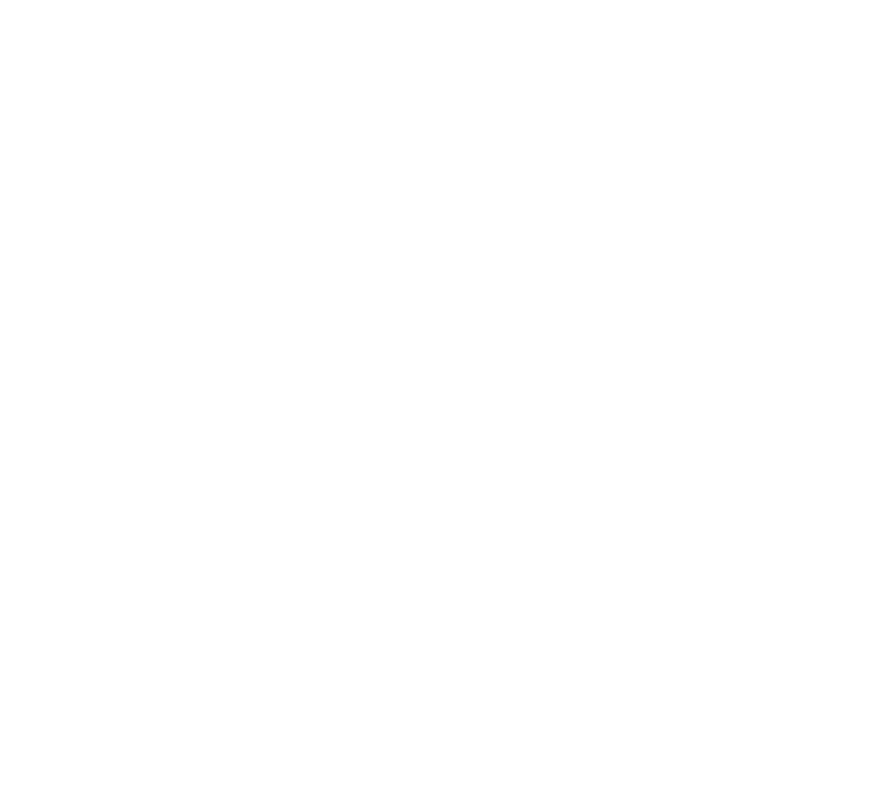
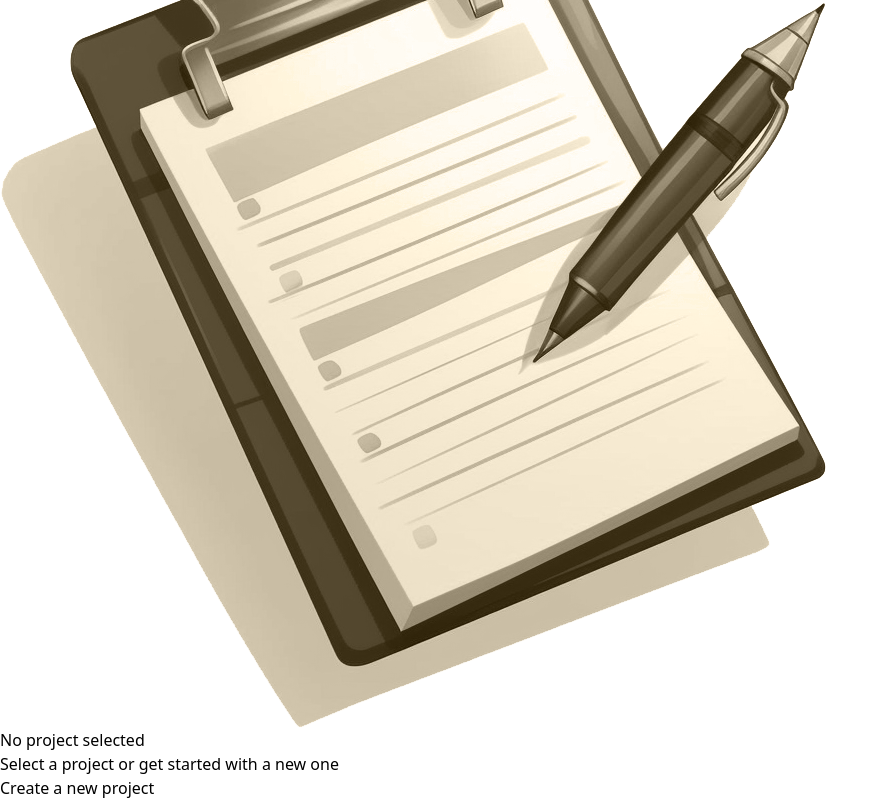
Before and after one commit to MiloszWrobel/Project-Managment-Website-Revisit, a React (Vite) app: page / in a window 1280 px wide. Shown: the part 175-975 px from the top of the page, without its empty margins (0-889 px from the left). Before the commit the page ends 800 px from the top, so only its background shows below. Built offline with nearby package versions, Linux system fonts and the light colour scheme.

Commit message:
Created a page to add projects

```diff
--- a/src/App.jsx
+++ b/src/App.jsx
@@ -1,10 +1,12 @@
 import Sidebar from "./components/Sidebar";
+import MainSection from "./components/MainSection";
 
 function App() {
   return (
-    <>
+    <div className="flex h-screen">
       <Sidebar />
-    </>
+      <MainSection />
+    </div>
   );
 }
 
--- /dev/null
+++ b/src/components/MainSection.jsx
@@ -0,0 +1,21 @@
+import { useState } from "react";
+import NoProjectSelected from "./NoProjectSelected";
+import Project from "./Project";
+
+export default function MainSection() {
+  const [projectSelected, setProjectSelected] = useState(false);
+
+  function handleClick() {
+    setProjectSelected(true);
+  }
+
+  return (
+    <>
+      {projectSelected ? (
+        <Project />
+      ) : (
+        <NoProjectSelected handleClick={handleClick} />
+      )}
+    </>
+  );
+}
--- /dev/null
+++ b/src/components/NoProjectSelected.jsx
@@ -0,0 +1,19 @@
+import image from "../assets/no-projects.png";
+
+export default function NoProjectSelected({ handleClick }) {
+  return (
+    <section className="flex-1 p-8 bg-stone-100 text-stone-700 rounded-lg shadow-md flex items-center justify-center">
+      <div className=" mt-[-45vh] text-center space-y-4">
+        <img src={image} className="w-16 h-16 object-contain mx-auto" />
+        <h2 className="text-xl font-bold"> No project selected</h2>
+        <p>Select a project or get started with a new one</p>
+        <button
+          className="px-6 py-2 rounded-md bg-stone-800 text-stone-50 hover:bg-stone-950"
+          onClick={handleClick}
+        >
+          Create a new project
+        </button>
+      </div>
+    </section>
+  );
+}
--- /dev/null
+++ b/src/components/Project.jsx
@@ -0,0 +1,25 @@
+export default function Project() {
+  return (
+    <section className="flex-1 p-8 bg-stone-100 text-stone-700 rounded-lg shadow-md flex flex-col mt-8 w-3/4">
+      <div className="flex w-3/5 mb-4 justify-end">
+        <button className="px-4 py-2 mr-2 rounded-md bg-stone-100 text-stone-900">
+          Cancel
+        </button>
+        <button className="px-4 py-2 rounded-md bg-stone-700 text-stone-50 hover:bg-stone-950">
+          Save
+        </button>
+      </div>
+      <div className="space-y-4">
+        <h3 className="font-bold">Title</h3>
+        <input className="w-3/5 p-2 border-b-2 rounded-sm border-stone-300 bg-stone-200 text-stone-600 focus:outline-none focus:border-stone-600" />
+        <h3 className="font-bold">Description</h3>
+        <input className="w-3/5 p-2 border-b-2 rounded-sm border-stone-300 bg-stone-200 text-stone-600 focus:outline-none focus:border-stone-600" />
+        <h3 className="font-bold">Due Date</h3>
+        <input
+          className="w-3/5 p-2 border-b-2 rounded-sm border-stone-300 bg-stone-200 text-stone-600 focus:outline-none focus:border-stone-600"
+          type="date"
+        />
+      </div>
+    </section>
+  );
+}
--- a/src/components/Sidebar.jsx
+++ b/src/components/Sidebar.jsx
@@ -4,7 +4,9 @@
       <h2 className="mb-8 font-bold uppercase md:text-xl text-stone-200">
         Your Projects
       </h2>
-      <button> + Add Project</button>
+      <button className="w-auto text-left px-2 py-1 rounded-lg my-1 bg-stone-800 hover:text-stone-200 hover:bg-stone-700">
+        + Add Project
+      </button>
     </aside>
   );
 }
```
